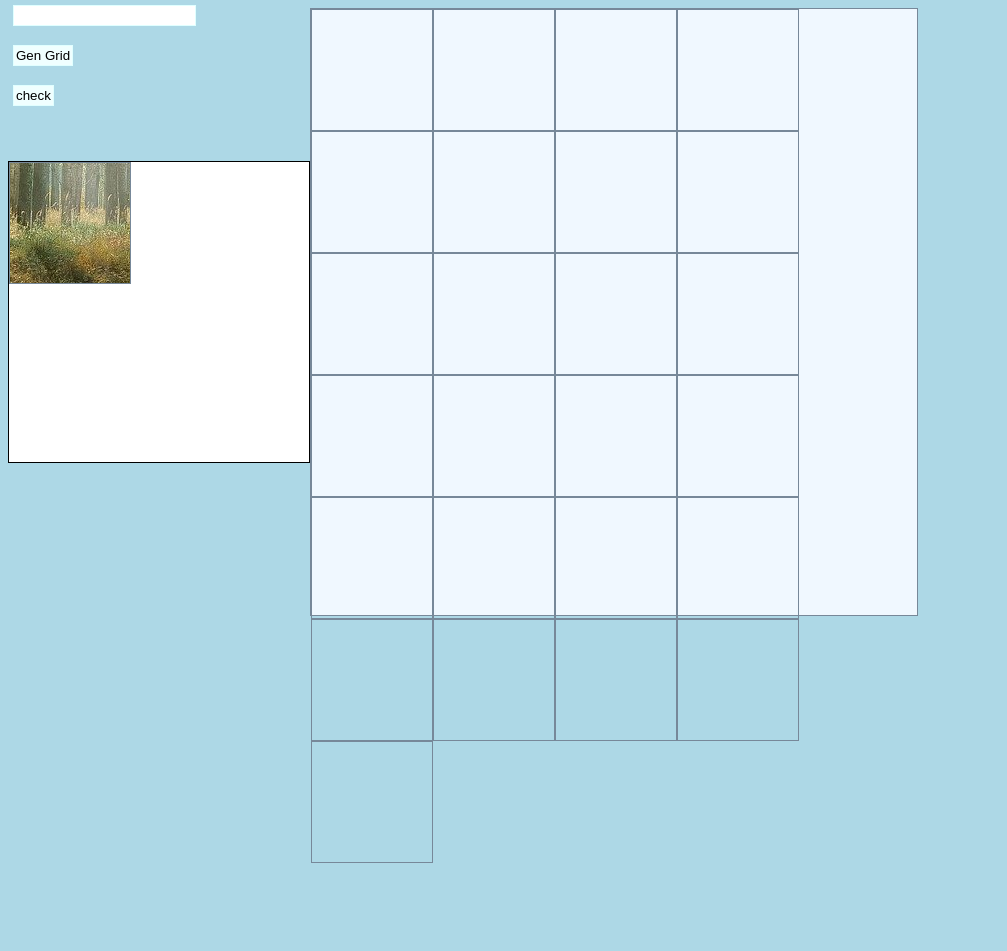
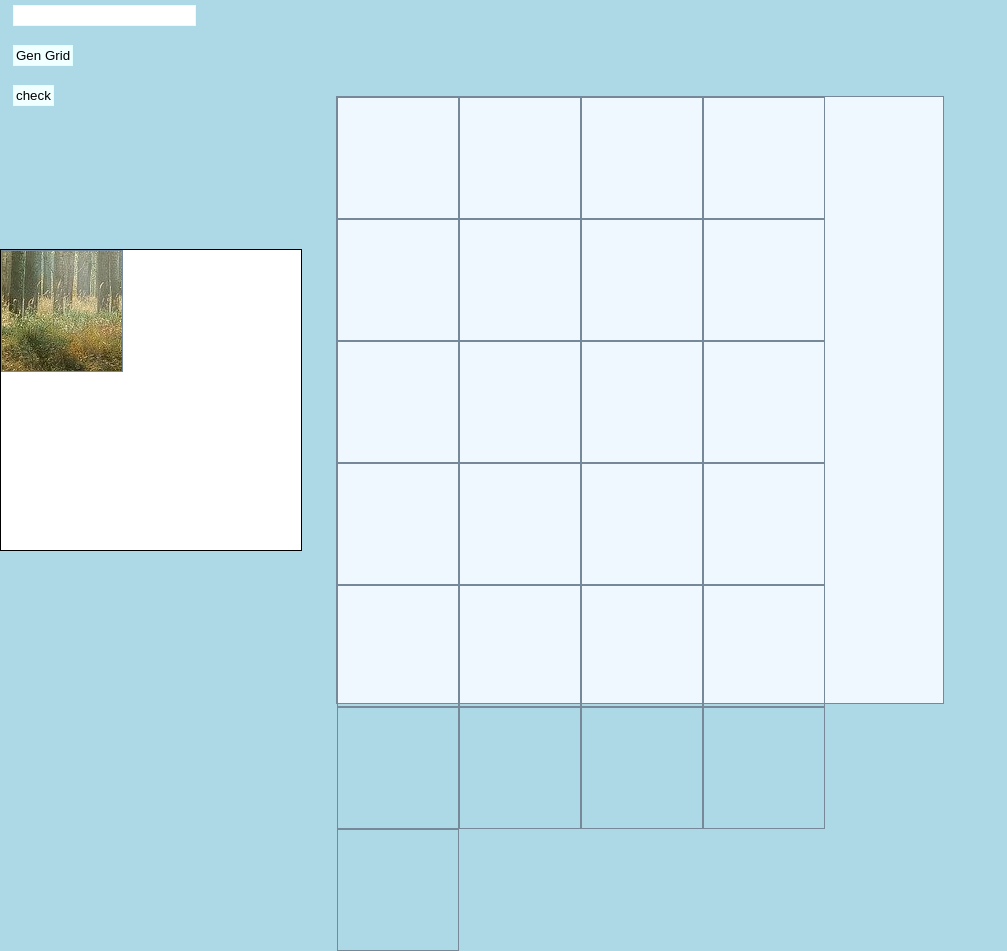
Before and after one commit to kabirajk/JavaScriptExercise, a plain HTML site: page ex_11/home.html in a window 1280 px wide. Shown: the whole page, without its empty margins (0-1007 px from the left). Before the commit the page ends 863 px from the top, so only its background shows below. Drawn offline with Linux system fonts and the light colour scheme.

Commit message:
Changes from flexbox

```diff
--- a/ex_11/style.css
+++ b/ex_11/style.css
@@ -2,9 +2,9 @@ body{
     height: 100%;
     width: 100%;
     background-color: lightblue;
-    display: flex;
+    /* display: flex;
     align-items: center;
-    justify-items: center;
+    justify-items: center; */
 }
 input{
     position: absolute;
@@ -19,6 +19,10 @@ input[type='button']{
 }
 
 #puzzle-container{
+    position: absolute;
+    left: 50%;
+    top: 50%;
+    transform: translate(-50%,-50%);
     width:610px;
     height:610px;
     background-color: aliceblue;
@@ -35,6 +39,7 @@ input[type='button']{
 }
 #puzzle-container.box{
     border:0px;
+
 }
 
 #check{
@@ -48,12 +53,14 @@ background-color:lightgreen;
 }
 
 .pices-container{
+    position: absolute;
+    left: 0%;
+    top: 50%;
+    transform: translateY(-50%);
     width: 300px;
     height: 300px;
     /* position: absolute; */
     border: 1px solid black;
-    top:17%;
-    left: 55%;
     background-color: white;
 }
 
```
